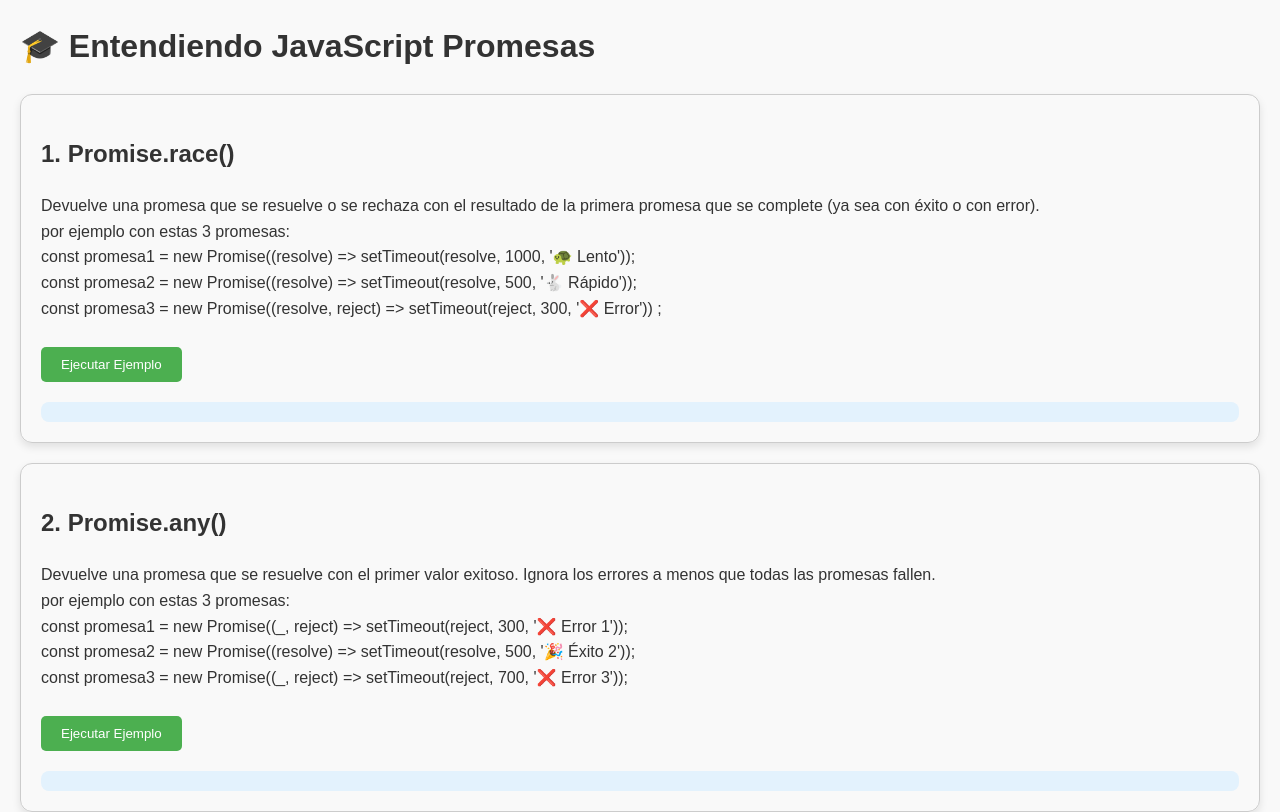
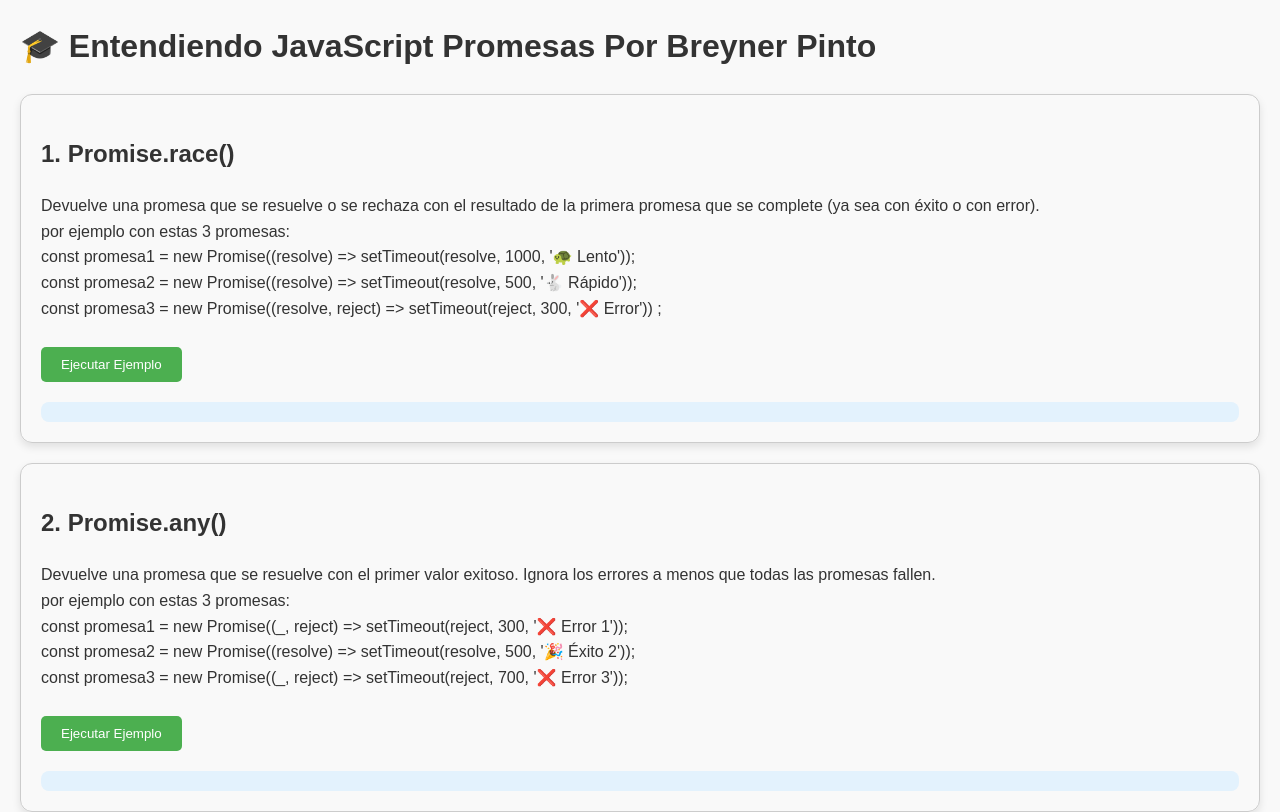
Before and after one commit to BreynerFernandoPintoCardenas13/tallerPromesas, a plain HTML site: page index.html in a window 1280 px wide. Shown: the top 812 px of the page. Drawn offline with Linux system fonts and the light colour scheme.

Commit message:
feat: :sparkles: Creando la marca de agua

```diff
--- a/index.html
+++ b/index.html
@@ -3,7 +3,7 @@
 <head>
   <meta charset="UTF-8" />
   <meta name="viewport" content="width=device-width, initial-scale=1.0" />
-  <title>Promesas en JavaScript</title>
+  <title>Breyner Pinto</title>
   <style>
     body {
       font-family: Arial, sans-serif;
@@ -40,7 +40,7 @@
   </style>
 </head>
 <body>
-  <h1>🎓 Entendiendo JavaScript Promesas</h1>
+  <h1>🎓 Entendiendo JavaScript Promesas Por Breyner Pinto</h1>
 
   <div class="card">
     <h2>1. Promise.race()</h2>
```
